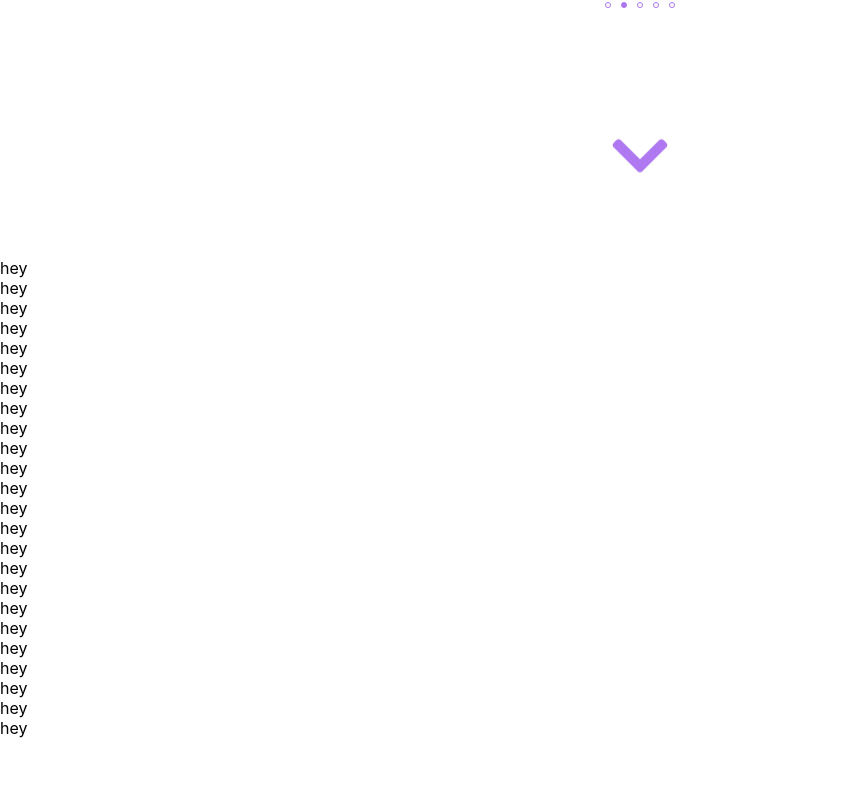
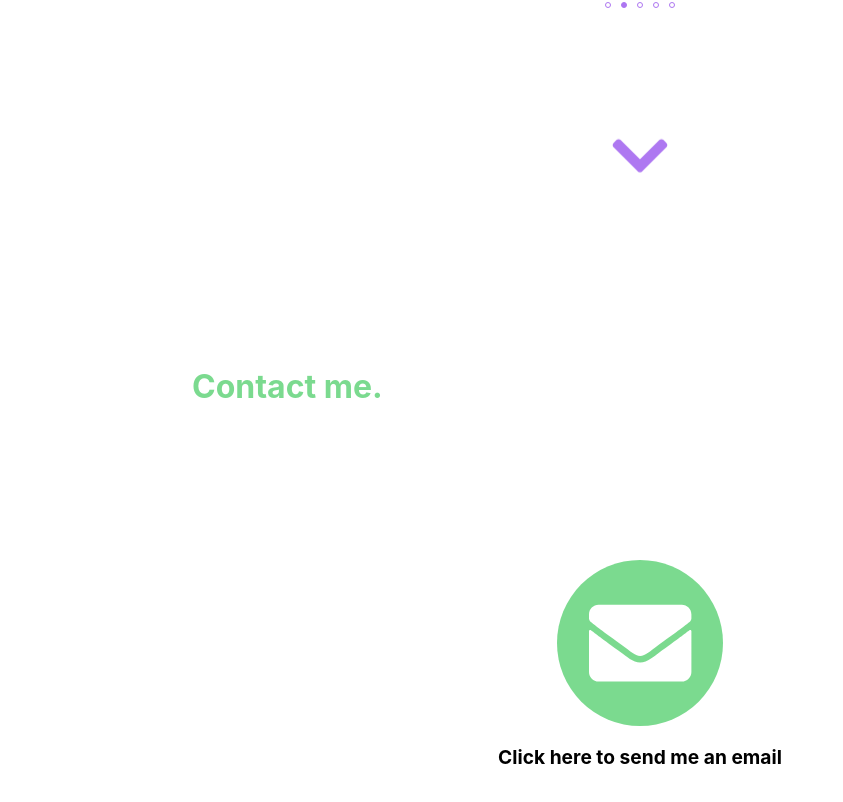
Before and after one commit to JordanClemons/Portfolio, a React (Create React App) app in the folder react-portfolio/: page / in a window 1280 px wide. Shown: the part 1278-2080 px from the top of the page, without its empty margins (0-843 px from the left). Before the commit the page ends 2016 px from the top, so only its background shows below. Built offline with nearby package versions, Linux system fonts and the light colour scheme.

Commit message:
Finished contact me section

```diff
--- /dev/null
+++ b/react-portfolio/src/Components/Homepage/ContactMe/ContactMe.css
@@ -0,0 +1,66 @@
+.contactme-container{
+    display: flex;
+    flex-direction: column;
+    height: 92vh;
+}
+
+.contactme-content{
+    display: flex;
+    flex-direction: column;
+    height: 100%;
+    justify-content: center;
+    align-items: center;
+}
+
+.contactme-title{
+    height: 40%;
+    width: 70%;
+    display: flex;
+    align-items: center;
+    font-weight: bold;
+    font-size: 4vmin;
+    color: #7BDA8F;
+}
+
+.contactme-button-container{
+    height: 70%;
+    display: flex;
+    justify-content: center;
+    align-items: center;
+    width: 100%;
+}
+
+.contactme-button{
+    display: flex;
+    justify-content: center;
+    align-items: center;
+    flex-direction: column;
+    margin-bottom: 50%;
+    width: 25vmax;
+    height: 25vmax;
+    font-size: 1.5vmax;
+    font-weight: bold;
+}
+
+.contactme-icon{
+    background-color: #7BDA8F;
+    color: white;
+    width: 13vmax;
+    height: 13vmax;
+    display: flex;
+    justify-content: center;
+    align-items: center;
+    border-radius: 50%;
+    font-size: 8vmax;
+    transition: .2s;
+}
+
+.contactme-icon:hover{
+    width: 16vmax;
+    height: 16vmax;
+}
+
+.contactme-link{
+    text-decoration: none;
+    color: black;
+}
--- /dev/null
+++ b/react-portfolio/src/Components/Homepage/ContactMe/ContactMe.js
@@ -0,0 +1,26 @@
+import './ContactMe.css'
+import { FontAwesomeIcon } from '@fortawesome/react-fontawesome'
+import { faEnvelope} from '@fortawesome/free-solid-svg-icons'
+
+function ContactMe() {
+
+    return (
+      <div className="contactme-container">
+          <div className="contactme-content">
+              <div className="contactme-title">
+                  <p>Contact me.</p>
+              </div>
+              <div className="contactme-button-container">
+                <a href={"mailto:devbyjordan@gmail.com"} className="contactme-link" rel="noreferrer">
+                    <div className="contactme-button">
+                      <div className="contactme-icon"><FontAwesomeIcon icon={faEnvelope}/></div>
+                      <p>Click here to send me an email</p>
+                  </div>
+                </a>
+              </div>
+          </div>
+      </div>
+    );
+  }
+
+  export default ContactMe;
--- a/react-portfolio/src/Components/Homepage/Header/Header.css
+++ b/react-portfolio/src/Components/Homepage/Header/Header.css
@@ -6,7 +6,7 @@
     height: 8vh;
     display: flex;
     justify-content: space-between;
-    z-index:2
+    z-index:3
 }
 
 .header-button{
--- a/react-portfolio/src/Components/Homepage/Homepage.js
+++ b/react-portfolio/src/Components/Homepage/Homepage.js
@@ -2,6 +2,7 @@ import './Homepage.css'
 import Header from './Header/Header'
 import AboutMe from './AboutMe/AboutMe'
 import MyWork from './MyWork/MyWork'
+import ContactMe from './ContactMe/ContactMe'
 
 function HomePage() {
 
@@ -12,30 +13,7 @@ function HomePage() {
         <Header/>
         <AboutMe/>
         <MyWork/>
-        <div>hey</div>
-        <div>hey</div>
-        <div>hey</div>
-        <div>hey</div>
-        <div>hey</div>
-        <div>hey</div>
-        <div>hey</div>
-        <div>hey</div>
-        <div>hey</div>
-        <div>hey</div>
-        <div>hey</div>
-        <div>hey</div>
-        <div>hey</div>
-        <div>hey</div>
-        <div>hey</div>
-        <div>hey</div>
-        <div>hey</div>
-        <div>hey</div>
-        <div>hey</div>
-        <div>hey</div>
-        <div>hey</div>
-        <div>hey</div>
-        <div>hey</div>
-        <div>hey</div>
+        <ContactMe/>
       </div>
     );
   }
--- a/react-portfolio/src/Components/Homepage/MyWork/Content.css
+++ b/react-portfolio/src/Components/Homepage/MyWork/Content.css
@@ -22,6 +22,7 @@
     align-items: center;
     font-size: 8vmin;
     color: #AD76F1;
+    z-index: 1;
 }
 
 .moveInLeft{
@@ -76,7 +77,7 @@
 
 @keyframes moveleft {
     0%{
-      transform: translateX(-200px);
+      transform: translateX(-300px);
     }
     100% {
       transform: translateX(0);
@@ -85,7 +86,7 @@
 
   @keyframes moveright {
     0%{
-      transform: translateX(200px);
+      transform: translateX(300px);
     }
     100% {
       transform: translateX(0);
--- a/react-portfolio/src/Components/Homepage/MyWork/MyWork.css
+++ b/react-portfolio/src/Components/Homepage/MyWork/MyWork.css
@@ -54,6 +54,7 @@
     justify-content: center;
     align-items: center;
     overflow: hidden;
+    z-index: 2;
   }
 
   .modal-bubble{
--- a/react-portfolio/src/Components/Homepage/MyWork/Strings.js
+++ b/react-portfolio/src/Components/Homepage/MyWork/Strings.js
@@ -6,7 +6,7 @@
 ]
 
 export const education = [['Degree', 'University at Buffalo', 'Computer Science BS 2021', 'GPA - ', 'Deans List'],
-    ['Courses', [["Web Applications", "A"], ["Interface Design", "A"],["Data Models", "A"],["Robotics Algorithms", "N/A"],
+    ['Courses', [["Web Applications", "A"], ["Interface Design", "A"],["Data Models", "A"],["Robotics Algorithms", "A"],
     ["Operating Systems", "A-"],["Blockchain", "A"],["Software Engineering", "A"], ["Programming Languages", "B+"],
     ["Software Quality", "A"], ["Computation Theory", "B+"]
     ]]]
```
